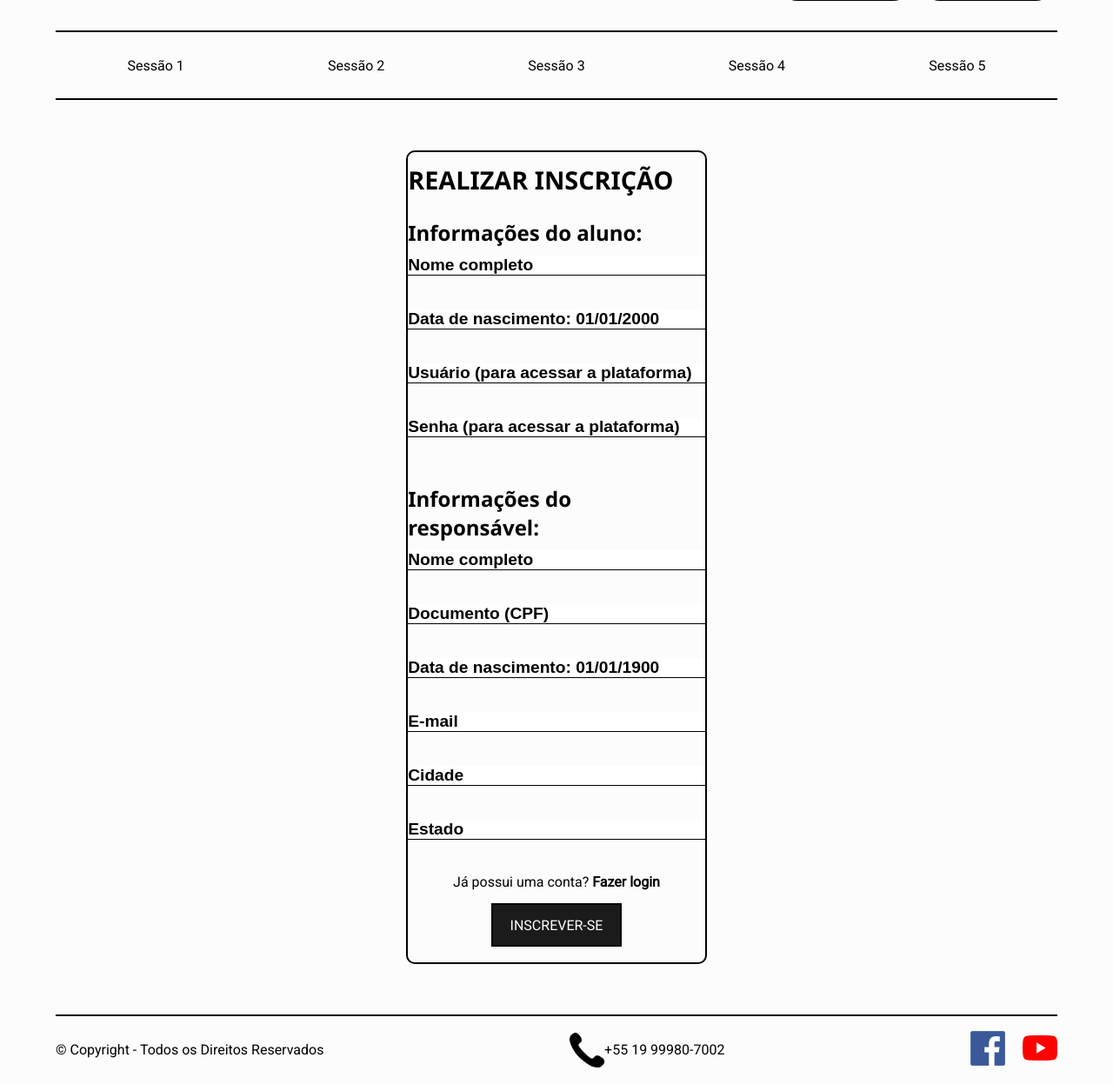
After one commit to gabriel-venezian/kids-academy, a PHP site: page /pages/inscricao.php in a window 1280 px wide. The commit adds this page. Shown: the part 316-1563 px from the top of the page at 87% size. Run offline with PHP 8.4, Linux system fonts and the light colour scheme.

Commit message:
add inscricao.php

```diff
--- a/css/style.css
+++ b/css/style.css
@@ -94,7 +94,7 @@ main{
     width: 100%;
     flex-direction: column;
     align-items: center;
-    margin-bottom: 10%;
+    margin-bottom: 5%;
 }
 
 .bloco{
@@ -150,3 +150,75 @@ footer p{
 footer img{
     width: 40px;
 }
+
+/*
+    Inscrição
+*/
+.signForm {
+    border: 2px solid black;
+    border-radius: 10px;
+    width: 30%;
+    display: flex;
+    align-items: center;
+    justify-content: center;
+    padding-top: 12.5px;
+    padding-bottom: 12.5px;
+}
+
+.formBody {
+    display: flex;
+    flex-direction: column;
+    align-items: flex-start;
+    border: none;
+}
+
+legend {
+    font: bold 1.8em 'Segoe UI', Tahoma, Geneva, Verdana, sans-serif;
+}
+
+.formBody h3 {
+    font: bold 1.5em 'Segoe UI', Tahoma, Geneva, Verdana, sans-serif;
+    margin-top: 25px;
+}
+
+.formBody input {
+    border:none;
+    border-bottom: 1px solid black;
+    outline: none;
+    font: bold 1.2em Arial, Tahoma, Geneva, Verdana, sans-serif;
+    width: 100%;
+    margin-top: 10px;
+    margin-bottom: 10px;
+}
+
+.formBody p {
+    align-self: center;
+    margin-top: 10px;
+}
+
+::-webkit-input-placeholder { /* Edge */
+    color: black;
+}
+
+:-ms-input-placeholder { /* Internet Explorer 10-11 */
+    color: black;
+
+}
+
+::placeholder {
+    color: black;
+    font: bold 1em Arial, Tahoma, Geneva, Verdana, sans-serif;
+}
+
+.formBody a, a:visited, a:hover, a:active  {
+    text-decoration: none;
+    color: inherit;
+}
+
+.formBody .btn.black {
+    border-radius: 0px;
+    height: 50px;
+    display: inline-flex;
+    margin-top: 15px;
+    align-self: center;
+}
--- /dev/null
+++ b/pages/inscricao.php
@@ -0,0 +1,40 @@
+<!DOCTYPE html>
+<html lang="pt-BR">
+<head>
+    <meta charset="UTF-8">
+    <meta http-equiv="X-UA-Compatible" content="IE=edge">
+    <meta name="viewport" content="width=device-width, initial-scale=1.0">
+    <title>Inscreva-se</title>
+</head>
+<body>
+    <?php
+        include 'header.php';
+    ?>
+
+    <section class="signForm">
+        <form action="index.php">
+            <fieldset class="formBody">
+                <legend>REALIZAR INSCRIÇÃO</legend>
+                    <h3>Informações do aluno:</h3>
+                    <input type="text" id="studentName" placeholder="Nome completo"><br>
+                    <input type="text" id="studentBirthDate" placeholder="Data de nascimento: 01/01/2000"><br>
+                    <input type="email" id="studentUsername" placeholder="Usuário (para acessar a plataforma)"><br>
+                    <input type="password" id="studentPassword" placeholder="Senha (para acessar a plataforma)"><br>
+                    <h3>Informações do responsável:</h3>
+                    <input type="text" id="guardianName" placeholder="Nome completo"><br>
+                    <input type="text" id="guardianDocument" placeholder="Documento (CPF)"><br>
+                    <input type="text" id="guardianBirthDate" placeholder="Data de nascimento: 01/01/1900"><br>
+                    <input type="email" id="guardianEmail" placeholder="E-mail"><br>
+                    <input type="text" id="guardianCity" placeholder="Cidade"><br>
+                    <input type="text" id="guardianState" placeholder="Estado"><br>
+                    <p>Já possui uma conta? <strong><a href="login.php">Fazer login</a></strong></p>
+                    <a class="btn black" href="index.php">INSCREVER-SE</a>
+            </fieldset>
+        </form>
+    </section>
+
+    <?php
+        include 'footer.php';
+    ?>
+</body>
+</html>
```
Also changed, not shown: pages/login.php (added).
